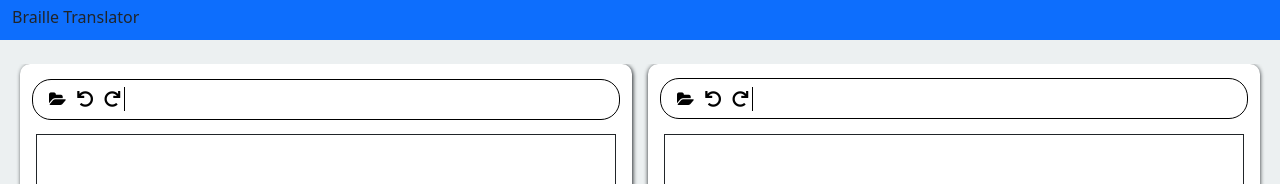
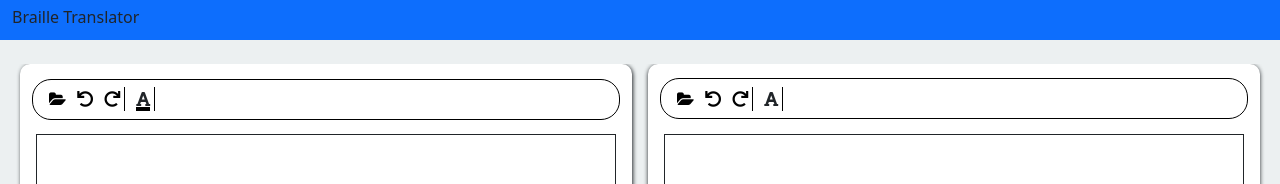
Before and after one commit to zendalona/online-braille-translator, a Next.js app: page / in a window 1280 px wide. Shown: the top 184 px of the page. Built offline with nearby package versions, Linux system fonts and the light colour scheme.

Commit message:
tool for changing font color is added

```diff
--- a/package.json
+++ b/package.json
@@ -14,6 +14,7 @@
     "eslint-config-next": "13.3.1",
     "next": "13.3.1",
     "react": "18.2.0",
+    "react-color": "^2.19.3",
     "react-dom": "18.2.0",
     "slate": "^0.94.0",
     "slate-react": "^0.94.0"
--- a/src/components/TextEditor/TextEditor.js
+++ b/src/components/TextEditor/TextEditor.js
@@ -1,23 +1,63 @@
 import { editorsContext } from '@/pages'
-import React, { useContext, useEffect, useMemo } from 'react'
-import { createEditor } from 'slate'
+import React, { useCallback, useContext, useEffect, useMemo, useState } from 'react'
+import { createEditor, Editor, Node, path, Path, Range } from 'slate'
 import { Editable, Slate, withReact } from 'slate-react'
 import styles from '../../styles/TextEditor.module.css'
 import Toolbar from '../Toolbar/Toolbar'
 function TextEditor() {
     const textEditor = useMemo(() => withReact(createEditor()), [])
 
+    const [fontColor, setFontColor] = useState("#000000")
+
     const { text, setText, setBraille } = useContext(editorsContext)
+
 
     const handleChange = (value) => {
         setText(value)
 
     }
-    useEffect(() => {
-        console.log(text);
+
+    const renderLeaf = ({ attributes, children, leaf }) => {
+        console.log("leaf" + leaf.color);
+        if (leaf.color) {
+            return <span {...attributes} style={{ color: leaf.color }}>{children}</span>;
+        } else {
+            return <span {...attributes}>{children}</span>;
+        }
+    };
 
 
-    }, [text])
+    const editor = textEditor
+//function to change font color indication in toolbar
+    const cursorChange = () => {
+const {selection}=editor
+        const { anchor, focus } = editor.selection;
+
+        if (anchor && focus && Path.compare(anchor.path, focus.path) === 0) {
+            if (selection) {
+                const [node] = Editor.node(editor, selection);
+                const [leaf] = Editor.leaf(editor, selection);
+
+                const marks = Editor.marks(editor, leaf.path);
+
+                const color = marks?.color;
+                if(color)
+                setFontColor(color)
+                else
+                setFontColor("#000000")
+                console.log(color); // or update state with the color value
+              }
+
+
+        }
+        else {
+            setFontColor("")
+        }
+
+
+    }
+
+
 
 
 
@@ -26,13 +66,10 @@ function TextEditor() {
             <div className="col-12 col-sm-6 px-2">
 
                 <div className={styles.textEditor}>
-                    <Toolbar />
-                    {/* <div className={styles.editorIcon}><a href="#" title="Download">
-                    <i className="fas fa-download me-3"></i>
-                </a></div> */}
-                    {/* <div className= {`${styles.textField} mx-3 p-1`}></div> */}
+                    <Toolbar editor={textEditor} fontColor={fontColor} setFontColor={setFontColor} />
+
                     <Slate editor={textEditor} value={text} onChange={(value) => handleChange(value)}>
-                        <Editable className={`${styles.textField} mx-3 p-1`} />
+                        <Editable renderLeaf={renderLeaf} onSelect={() => cursorChange()} className={`${styles.textField} mx-3 p-1`} />
                     </Slate>
                     <div className={`${styles.editorFooter} px-3 py-2`} >
                         <div><select >
--- a/src/components/Toolbar/Toolbar.js
+++ b/src/components/Toolbar/Toolbar.js
@@ -1,8 +1,29 @@
-import React from 'react'
+import React, { useEffect, useMemo, useState } from 'react'
 import styles from '../../styles/Toolbar.module.css'
-function Toolbar() {
+
+import { ChromePicker } from 'react-color';
+import { Editor } from 'slate';
+import { useFocused, useSelected } from 'slate-react';
+function Toolbar({editor,fontColor,setFontColor}) {
+
+  const [showColorPicker, setShowColorPicker] = useState(false)
+
+  const fontColorChange=(color)=>{
+    setFontColor(color.hex)
+    console.log(color);
+    Editor.addMark(editor, 'color', color.hex);
+
+  }
+
+
+
+
+
+
+
   return (
-    <div className={`${styles.toolbox} container-fluid`}>
+
+<div className={`${styles.toolbox} container-fluid`}>
 
 
       <div className={`${styles.tools} px-3 col-12`}>
@@ -11,8 +32,16 @@ function Toolbar() {
           <div><a href="#" title="Undo"><i className="fas fa-undo"></i></a></div>
           <div><a href="#" title="Redo"><i className="fas fa-redo"></i></a></div>
         </div>
+        <div className={`${styles.toolContainer} pe-1`}>
+        <div><a onClick={()=>setShowColorPicker(!showColorPicker)} title="font"><i className="fas fa-font">
+          <div className={styles.fontColor} style={{background: fontColor}}></div>
+
+
+          </i></a></div>
+        </div>
+
       </div>
-
+      {showColorPicker && <div className={styles.colorPicker}> <ChromePicker color={fontColor} onChange={(color)=>fontColorChange(color)}/> </div>}
     </div>
   )
 }
--- a/src/styles/Toolbar.module.css
+++ b/src/styles/Toolbar.module.css
@@ -7,6 +7,7 @@
     /* position: sticky;
     top: 34px;
     z-index: 1; */
+    position: relative;
 }
 .tools {
     height: 41px;
@@ -24,3 +25,17 @@
     display: flex;
     gap: 11px;
   }
+
+  .fontColor {
+    width: 14px;
+
+    height: 4px;
+  }
+
+  .colorPicker{
+    position: absolute;
+    z-index: 10;
+     top: 55px;
+     left: 100px;
+
+  }
```
Also changed, not shown: 1 other file (tests, documents, lock files or other folders).
